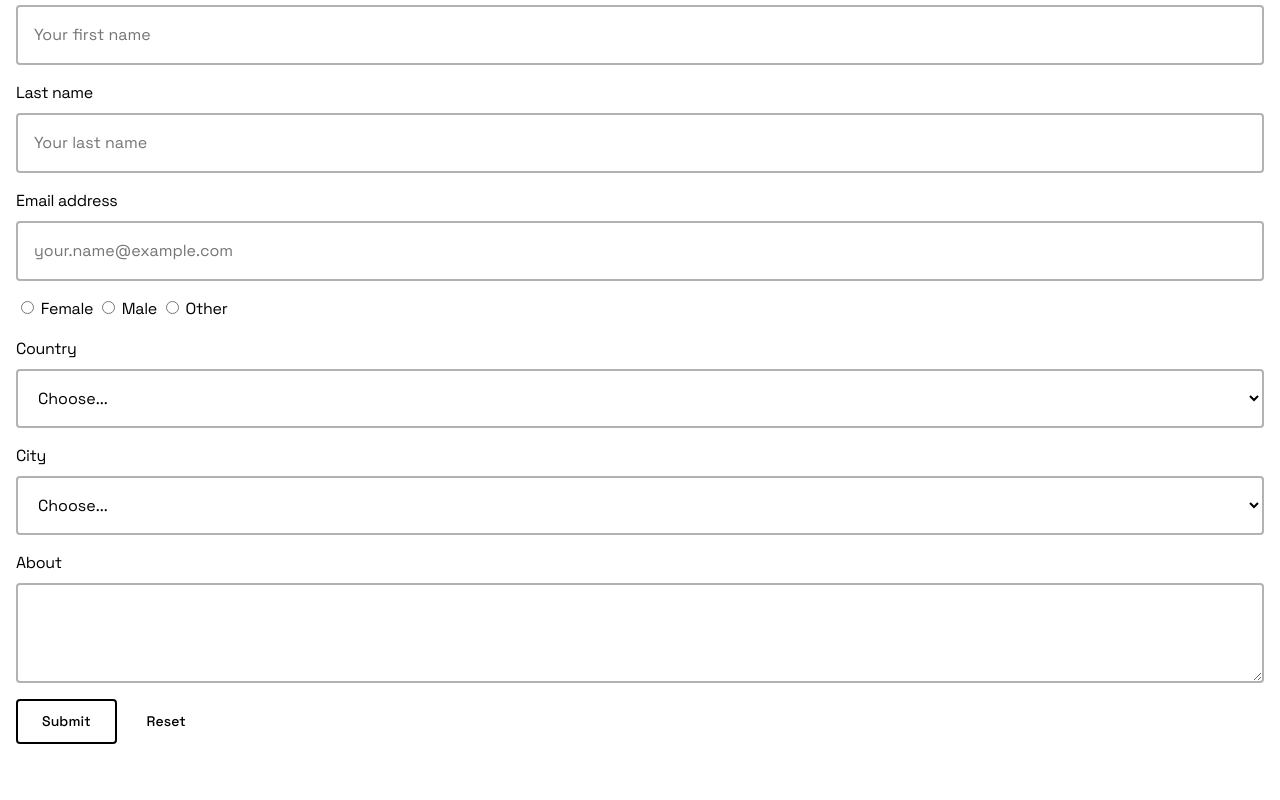
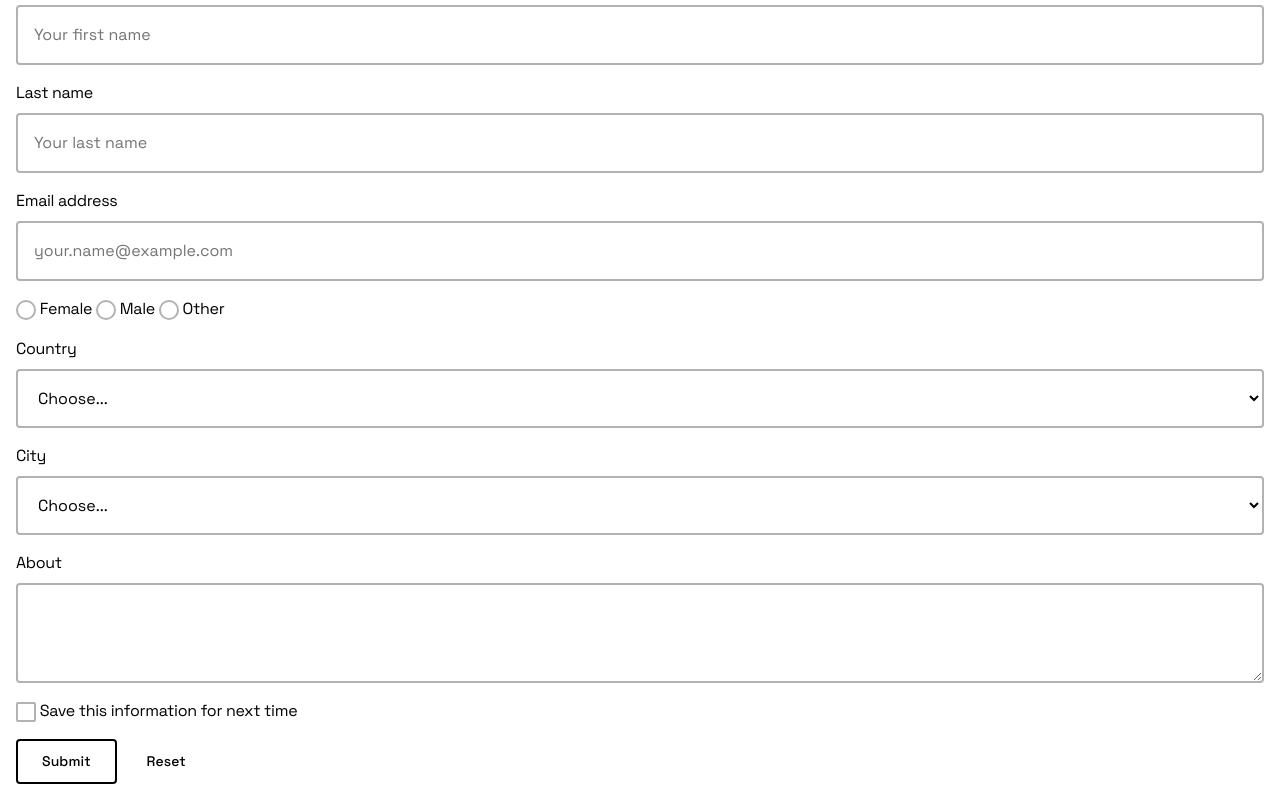
Before and after one commit to joshuamabina/lightweight-css, a plain HTML site: page example/index.html in a window 1280 px wide. Shown: the part 115-915 px from the top of the page. Before the commit the page ends 875 px from the top, so only its background shows below. Drawn offline with Linux system fonts and the light colour scheme; a web font is replaced by a local one.

Commit message:
feat(forms): refine selection controls and selection state logic
- Align checkbox and radio borders with `form-control` (muted 1px outline).
- Implement M3-compliant inversion on `:checked` state using CSS clip-path.
- Consolidate global disabled states for buttons, inputs, and labels.
- Remove Switch implementation from MVP scope.
- Fix line-height collision for display typography.
- Move focus and state weights to global CSS variables.

```diff
--- a/example/index.html
+++ b/example/index.html
@@ -21,13 +21,13 @@
                     <input type="text" class="form-control" id="exampleEmailAddress" placeholder="your.name@example.com" required>
                 </div>
                 <div class="form-group">
-                    <input type="radio" class="form-radio-control" id="exampleGenderInput" name="exampleGender" required/>
+                    <input type="radio" id="exampleGenderInput" name="exampleGender" required/>
                     <label for="exampleGenderFemale">Female</label>
 
-                    <input type="radio" class="form-radio-control" id="exampleGenderInput" name="exampleGender" required/>
+                    <input type="radio" id="exampleGenderInput" name="exampleGender" required/>
                     <label for="exampleGenderMale">Male</label>
 
-                    <input type="radio" class="form-radio-control" id="exampleGenderInput" name="exampleGender" required/>
+                    <input type="radio" id="exampleGenderInput" name="exampleGender" required/>
                     <label for="exampleGenderOther">Other</label>
                 </div>
                 <div class="form-group">
@@ -46,7 +46,11 @@
                 </div>
                 <div class="form-group">
                     <label for="exampleAbout" class="form-label">About</label>
-                    <textarea class="form-control" id="exampleAbout" row="6" required></textarea>
+                    <textarea class="form-control" id="exampleAbout" name="exampleAbout" row="6" required></textarea>
+                </div>
+                <div class="form-group">
+                    <input type="checkbox" id="exampleRememberMeInput" name="exampleRememberMe"/>
+                    <label for="exampleRememberMeInput">Save this information for next time</label>
                 </div>
                 <button type="submit">Submit</button>
                 <button type="reset" class="btn-secondary">Reset</button>
--- a/main.css
+++ b/main.css
@@ -34,6 +34,11 @@
 
   --m3-weight-regular: 400;
   --m3-weight-medium: 500;
+
+  --m3-selection-size: 1.25rem;       /* 20px standard */
+  --m3-switch-width: 3.25rem;         /* 52px */
+  --m3-switch-height: 2rem;           /* 32px */
+  --m3-switch-handle-size: 1.5rem;    /* 24px */
 }
 
 /* --- Global Reset & Body --- */
@@ -161,6 +166,66 @@ button:not(.btn-secondary):active {
   background-color: var(--m3-state-focus);
 }
 
+input[type="checkbox"],
+input[type="radio"] {
+  appearance: none;
+  -webkit-appearance: none;
+  width: var(--m3-selection-size);
+  height: var(--m3-selection-size);
+  margin: 0;
+  cursor: pointer;
+
+  display: inline-grid;
+  place-content: center;
+  vertical-align: middle;
+
+  background-color: var(--m3-color-surface);
+  border: var(--m3-border-width) solid var(--m3-color-outline-variant);
+  transition: background-color .15s ease-in-out, border-color .15s ease-in-out;
+}
+
+input[type="checkbox"] {
+  border-radius: 2px; /* M3 small shape */
+}
+
+input[type="radio"] {
+  border-radius: 50%; /* M3 circular shape */
+}
+
+input[type="checkbox"]:hover,
+input[type="radio"]:hover {
+  background-color: var(--m3-state-hover);
+  border-color: var(--m3-color-outline);
+}
+
+input[type="checkbox"]:focus,
+input[type="radio"]:focus {
+  outline: none;
+  border-width: var(--m3-border-width-focus);
+}
+
+input[type="checkbox"]:checked,
+input[type="radio"]:checked {
+  background-color: var(--m3-color-on-surface) !important;
+  border-color: var(--m3-color-on-surface) !important;
+}
+
+input[type="checkbox"]:checked::before {
+  content: "";
+  width: 0.65rem;
+  height: 0.65rem;
+  clip-path: polygon(14% 44%, 0 65%, 50% 100%, 100% 16%, 80% 0%, 43% 62%);
+  background-color: var(--m3-color-surface);
+}
+
+input[type="radio"]:checked::before {
+  content: "";
+  width: 0.5rem;
+  height: 0.5rem;
+  border-radius: 50%;
+  background-color: var(--m3-color-surface);
+}
+
 /* --- Global Disabled States for Selection Controls --- */
 button:disabled,
 .form-control:disabled,
```
Also changed, not shown: 1 other file.
